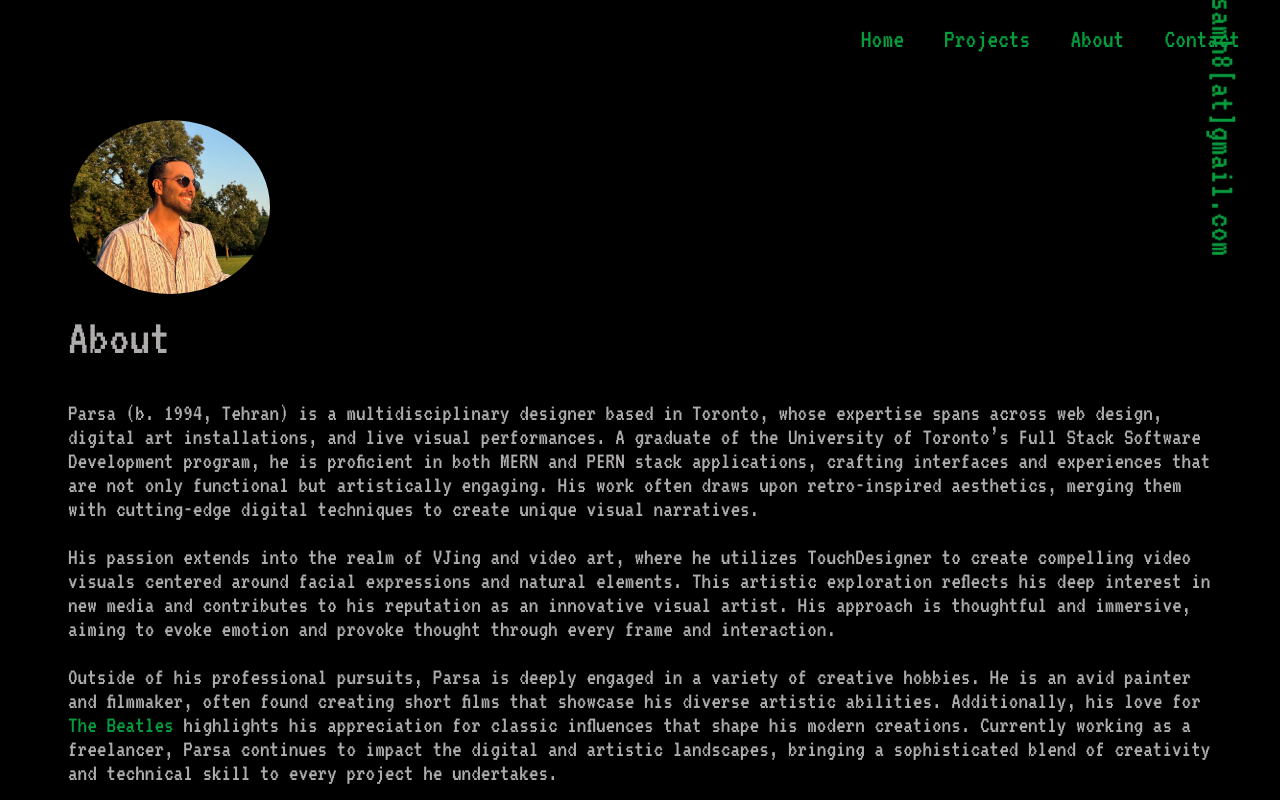
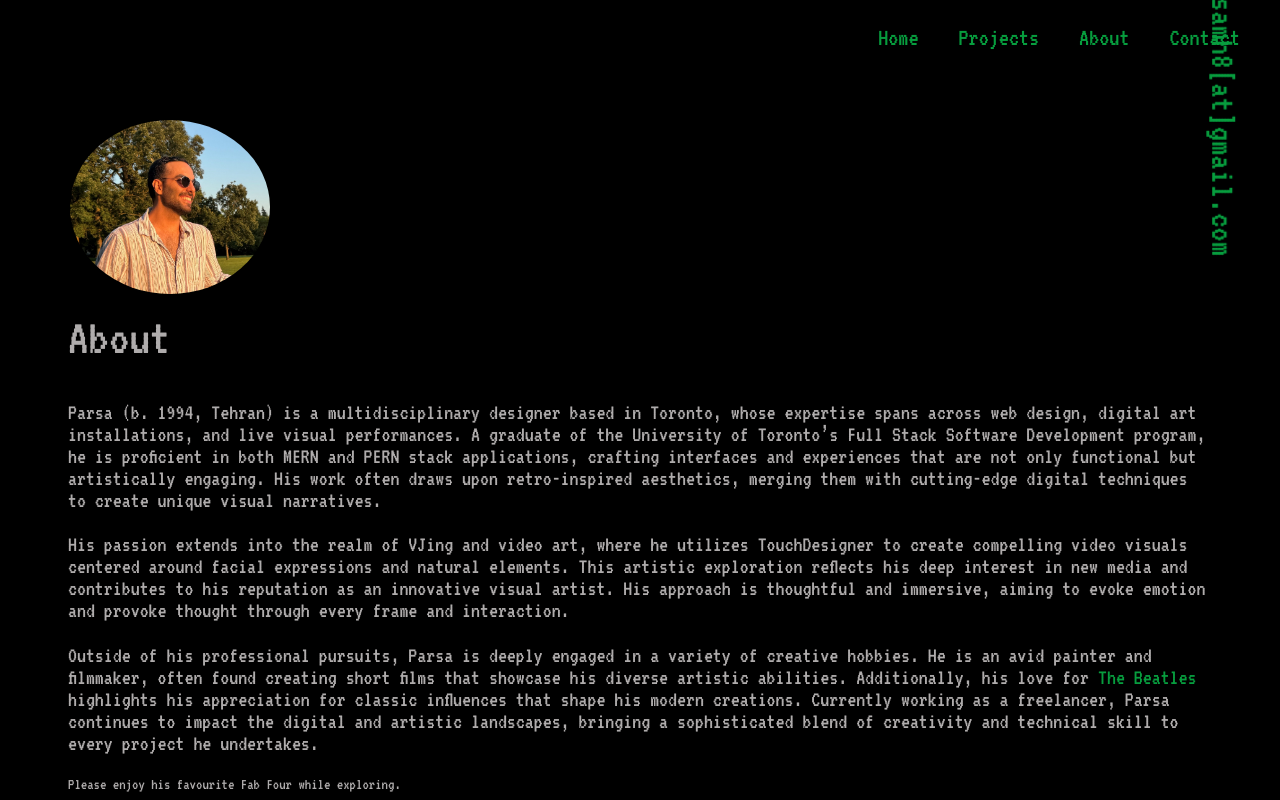
Before and after one commit to parsamh8/Portfolio-React, a React (Vite) app: page /about in a window 1280 px wide. Shown: the top 800 px of the page. Built offline with nearby package versions, Linux system fonts and the light colour scheme.

Commit message:
modify margin

```diff
--- a/src/style.css
+++ b/src/style.css
@@ -477,5 +477,5 @@
 }
 
 .vt323-size {
-  font-size: 1.5em;
+  font-size: 1.4em;
 }
```
